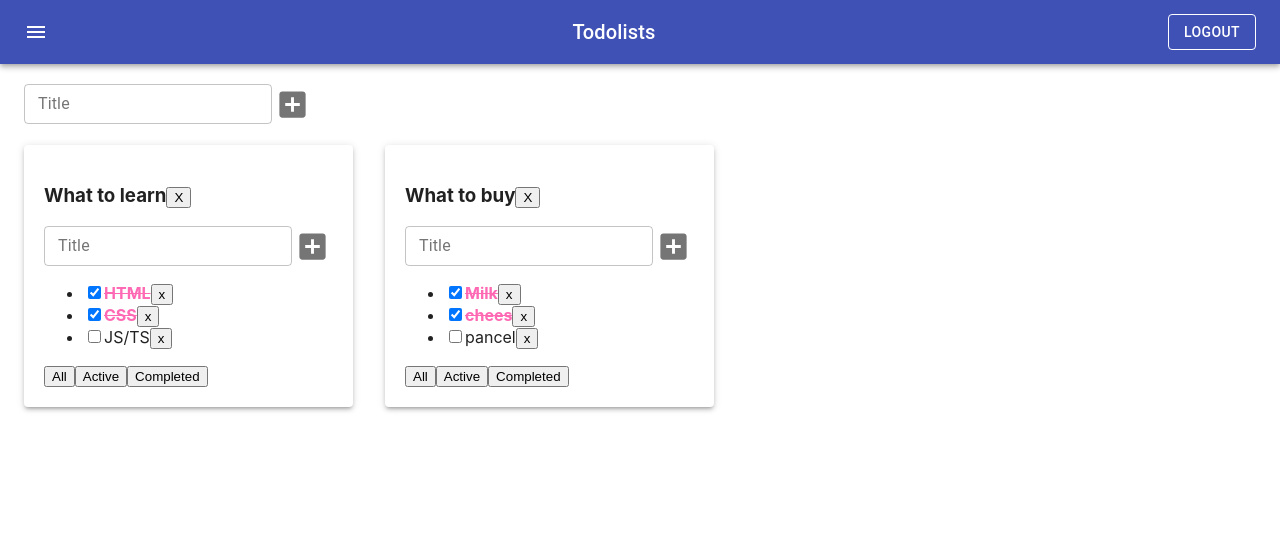
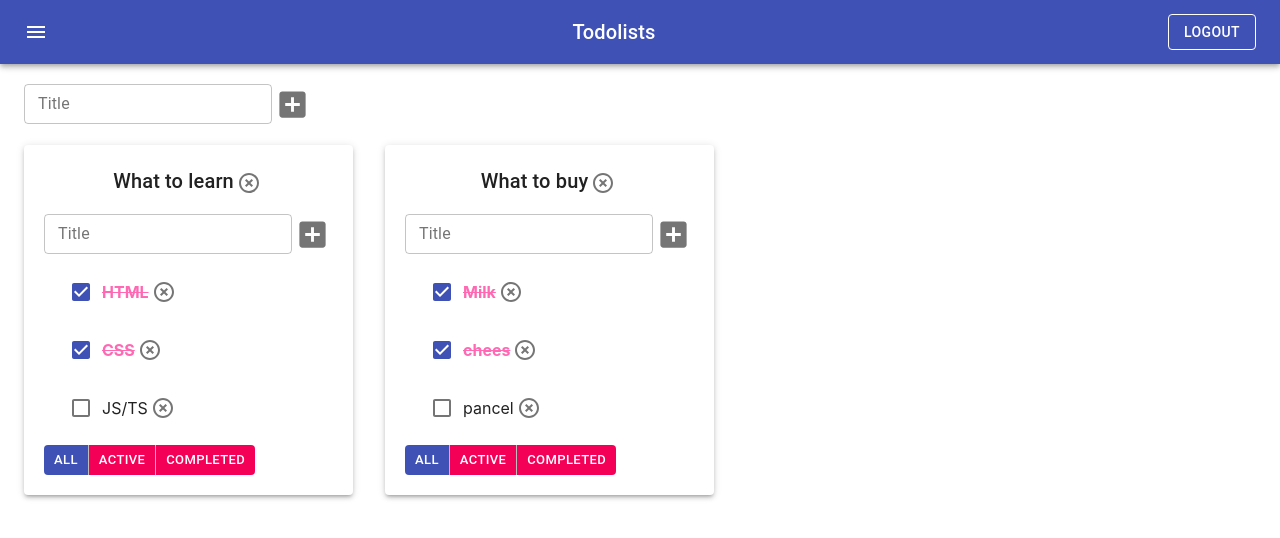
Before and after one commit to lunia56/Todolist2, a React (Create React App) app: page / in a window 1280 px wide. Shown: the top 538 px of the page. Built offline with nearby package versions, Linux system fonts and the light colour scheme.

Commit message:
8 lesson

```diff
--- a/src/App.tsx
+++ b/src/App.tsx
@@ -30,6 +30,7 @@ type TaskStateType = {
 function App() {
     const todoListId_1 = v1()
     const todoListId_2 = v1()
+
     const [todoLists, setTodoLists] = useState<Array<TodoListType>>([
         {id: todoListId_1, title: 'What to learn', filter: 'all'},
         {id: todoListId_2, title: 'What to buy', filter: 'all'}
@@ -48,21 +49,22 @@ function App() {
     })
 
 
+    const removeTodoList = (todoListID: string) => {
+        setTodoLists(todoLists.filter(tl => tl.id !== todoListID))
+        delete tasks[todoListID]
+    }
     const changeTodoListFilter = (filter: FilterValuesType, todoListID: string) => {
         setTodoLists(todoLists.map(tl => tl.id !== todoListID ? tl : {...tl, filter: filter}))
     }
     const changeTodoListTitle = (title: string, todoListID: string) => {
         setTodoLists(todoLists.map(tl => tl.id !== todoListID ? tl : {...tl, title}))
     }
-    const removeTodoList = (todoListID: string) => {
-        setTodoLists(todoLists.filter(tl => tl.id !== todoListID))
-        delete tasks[todoListID]
-    }
     const addTodoList = (title: string) => {
-        let todolist: TodoListType = {id: v1(), title, filter: 'all'}
+        let todolist: TodoListType = {id: v1(), title:title, filter: 'all'}
         setTodoLists([todolist, ...todoLists])
         setTasks({...tasks, [todolist.id]: []})
     }
+
     const addTask = (title: string, todoListID: string) => {
         setTasks({...tasks, [todoListID]: [{id: v1(), title, isDone: false}, ...tasks[todoListID]]})
     }
@@ -91,29 +93,30 @@ function App() {
 
 
     //UI:
-
+    const getTasksForRender = (todolist:TodoListType,tasks:TaskStateType)=>{
+        let tasksForRender;
+        switch (todolist.filter) {
+            case 'completed':
+                tasksForRender = tasks[todolist.id].filter(task => task.isDone)
+                break
+            case 'active':
+                tasksForRender = tasks[todolist.id].filter(task => !task.isDone)
+                break
+            default:
+                tasksForRender = tasks[todolist.id]
+        }
+        return tasksForRender
+    }
 
     const todoListComponents = todoLists.map(tl => {
-        let tasksForRender;
-        switch (tl.filter) {
-            case 'completed':
-                tasksForRender = tasks[tl.id].filter(task => task.isDone)
-                break
-            case 'active':
-                tasksForRender = tasks[tl.id].filter(task => !task.isDone)
-                break
-            default:
-                tasksForRender = tasks[tl.id]
-        }
+
         return (
-
-
             <Grid item>
                 <Paper style={{padding: '20px'}} elevation={3}>
                     <TodoList
                         todoListID={tl.id}
                         title={tl.title}
-                        tasks={tasksForRender}
+                        tasks={getTasksForRender(tl,tasks)}
                         filter={tl.filter}
                         removeTask={removeTask}
                         changeTodoListFilter={changeTodoListFilter}
@@ -126,7 +129,6 @@ function App() {
                     />
                 </Paper>
             </Grid>
-
         );
     })
     return (
--- a/src/Todolist.tsx
+++ b/src/Todolist.tsx
@@ -1,7 +1,10 @@
-import React, {FC} from 'react';
+import React, {ChangeEvent, FC} from 'react';
 import {FilterValuesType} from './App';
 import {AddItemForm} from './AddItemForm';
 import {EditableSpan} from './EditableSpan';
+import Button from '@material-ui/core/Button';
+import {ButtonGroup, Checkbox, IconButton, List, ListItem, Typography} from '@material-ui/core';
+import HighlightOffIcon from '@material-ui/icons/HighlightOff';
 
 export type TaskType = {
     id: string
@@ -40,22 +43,31 @@ const TodoList: FC<TodoListPropsType> = (props) => {
     const tasksItems = props.tasks.length
         ? props.tasks.map((task: TaskType) => {
             let className = task.isDone ? 'isDone' : ''
+            const ChangeTaskStatus=(e:ChangeEvent<HTMLInputElement>) => props.changeTaskStatus(task.id, e.currentTarget.checked, props.todoListID)
             const changeTitleTask = (newTitle: string) => {
                 props.changeTaskTitle(newTitle, props.todoListID, task.id)
             }
+            const removeTask =() => props.removeTask(task.id, props.todoListID)
 
             return (
 
-                <li key={task.id}>
-                    <input
-                        onChange={(e) =>
-                            props.changeTaskStatus(task.id, e.currentTarget.checked, props.todoListID)}
-                        type="checkbox"
-                        checked={task.isDone}/>
+                <ListItem key={task.id}>
+                    <Checkbox
+                        onChange={ChangeTaskStatus}
+                        checked={task.isDone}
+                        color={"primary"}
+                    />
+                    {/*<input*/}
+                    {/*    onChange={ChangeTaskStatus}*/}
+                    {/*    type="checkbox"*/}
+                    {/*    checked={task.isDone}/>*/}
 
                     <EditableSpan className={className} title={task.title} changeTitle={changeTitleTask}/>
-                    <button onClick={() => props.removeTask(task.id, props.todoListID)}>x</button>
-                </li>
+                    {/*<button onClick={() => props.removeTask(task.id, props.todoListID)}>x</button>*/}
+                    <IconButton onClick={removeTask}
+                                size={"small"}
+                    ><HighlightOffIcon/></IconButton>
+                </ListItem>
             )
         })
         : <span>TaskList is empty</span>
@@ -63,32 +75,39 @@ const TodoList: FC<TodoListPropsType> = (props) => {
 
     return (
         <div>
-            <h3>
+            <Typography variant={"h6" } align={"center"} paragraph>
                 <EditableSpan title={props.title} changeTitle={changeTodoListTitle}/>
 
-                <button onClick={removeTodoList}>X
-                </button>
-            </h3>
+                {/*<Button*/}
+                {/*    onClick={removeTodoList}>X*/}
+                {/*</Button>*/}
+                <IconButton onClick={removeTodoList} size={"small"}><HighlightOffIcon/></IconButton>
+            </Typography>
             <AddItemForm AddItem={AddTask}/>
-            <ul>
+            <List>
                 {tasksItems}
-            </ul>
+            </List>
             <div>
-                <button
-                    className={props.filter === 'all' ? 'btn-active' : ''}
+                <ButtonGroup variant="contained" size="small"
+                             disableElevation
+                >
+                    <Button
+                        color={props.filter === 'all' ? 'primary' : 'secondary'}
                         onClick={onClickSetFilterCreator('all')}
                     >All
-                </button>
-                <button
-                    className={props.filter === 'active' ? 'btn-active' : ''}
+                    </Button>
+                    <Button
+                        color={props.filter === 'active' ? 'primary' : 'secondary'}
                         onClick={onClickSetFilterCreator('active')}
                     >Active
-                </button>
-                <button
-                    className={props.filter === 'completed' ? 'btn-active' : ''}
+                    </Button>
+                    <Button
+                        color={props.filter === 'completed' ? 'primary' : 'secondary'}
                         onClick={onClickSetFilterCreator('completed')}
                     >Completed
-                </button>
+                    </Button>
+                </ButtonGroup>
+
             </div>
         </div>
     )
```
Also changed, not shown: src/reducers/todolists-reducer.ts (added, +54 -0 lines), 2 other files (tests, documents, lock files or other folders). Lines whose indentation alone changed are shown as unchanged.
